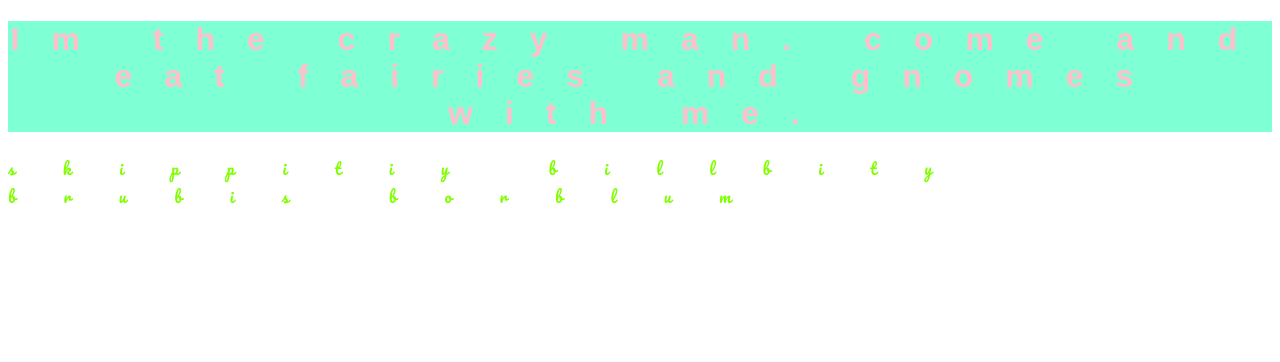
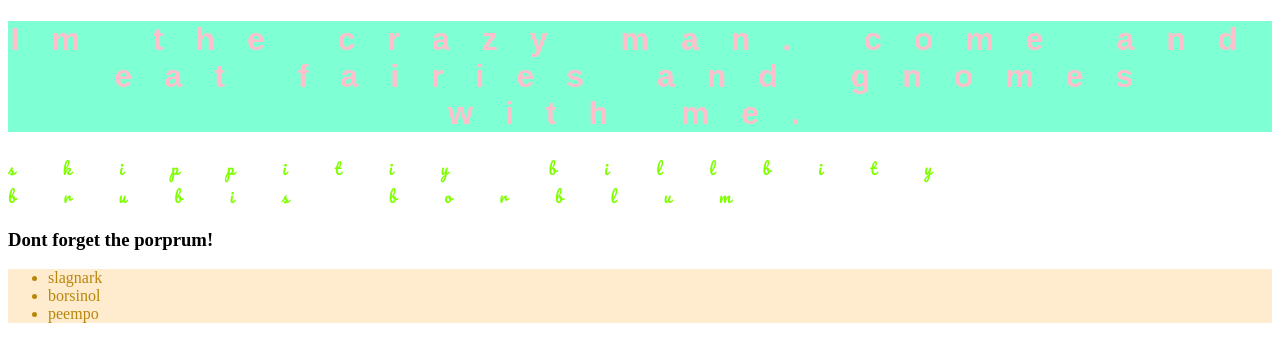
Before and after one commit to TracerAdams-alt/github-workflow-assignment, a plain HTML site: page index.html in a window 1280 px wide. Drawn offline with Linux system fonts and the light colour scheme; a web font is replaced by a local one.

Commit message:
developed the html and css pages a tad bit further

```diff
--- a/index.html
+++ b/index.html
@@ -9,5 +9,11 @@
 <body>
     <h1>Im the crazy man. come and eat fairies and gnomes with me.</h1>
     <p>skippitiy billbity brubis borblum</p>
+    <h3>Dont forget the porprum!</h3>
+    <ul>
+        <li>slagnark</li>
+        <li>borsinol</li>
+        <li>peempo</li>
+    </ul>
 </body>
 </html>
--- a/style.css
+++ b/style.css
@@ -1,4 +1,8 @@
 @import url('https://fonts.googleapis.com/css2?family=Fascinate+Inline&family=Lexend+Tera:wght@100..900&family=Pacifico&family=Permanent+Marker&family=Rubik+Vinyl&display=swap');
+
+body {
+    background-image: -moz-radial-gradient(red, blue, yellow);
+}
 
 h1 {
     font-family: 'Rubik Vinyl', sans-serif;
@@ -13,3 +17,10 @@ p {
     color: chartreuse;
     letter-spacing: 3rem;
 }
+
+ul {
+    background-color: blanchedalmond;
+}
+li {
+    color: darkgoldenrod;
+}
```
